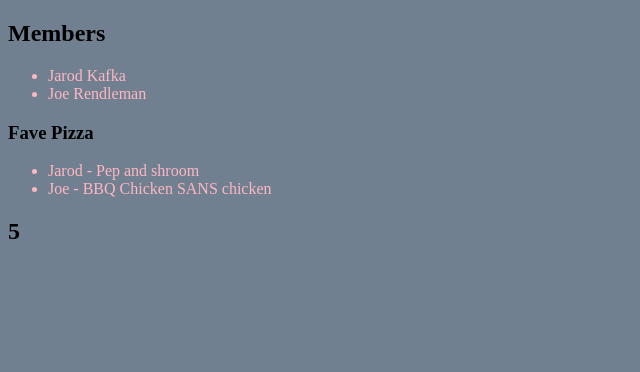
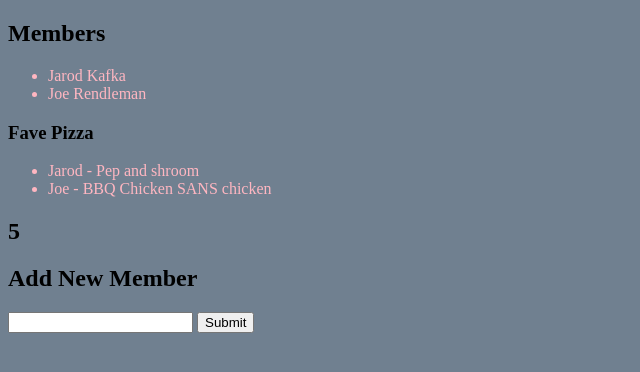
Before and after one commit to kafka050/Session02, a plain HTML site: page index.html in a window 1280 px wide. Shown: the whole page, without its empty margins (0-640 px from the left). Drawn offline with Linux system fonts and the light colour scheme.

Commit message:
input new names

```diff
--- a/index.html
+++ b/index.html
@@ -19,5 +19,8 @@
             <li>Joe - BBQ Chicken SANS chicken</li>
         </ul>
         <h2 id="counter">0</h2>
+        <h2>Add New Member</h2>
+        <input id = "name input">
+        <button id = "submit">Submit</button>
     </body>
 </html>
```
